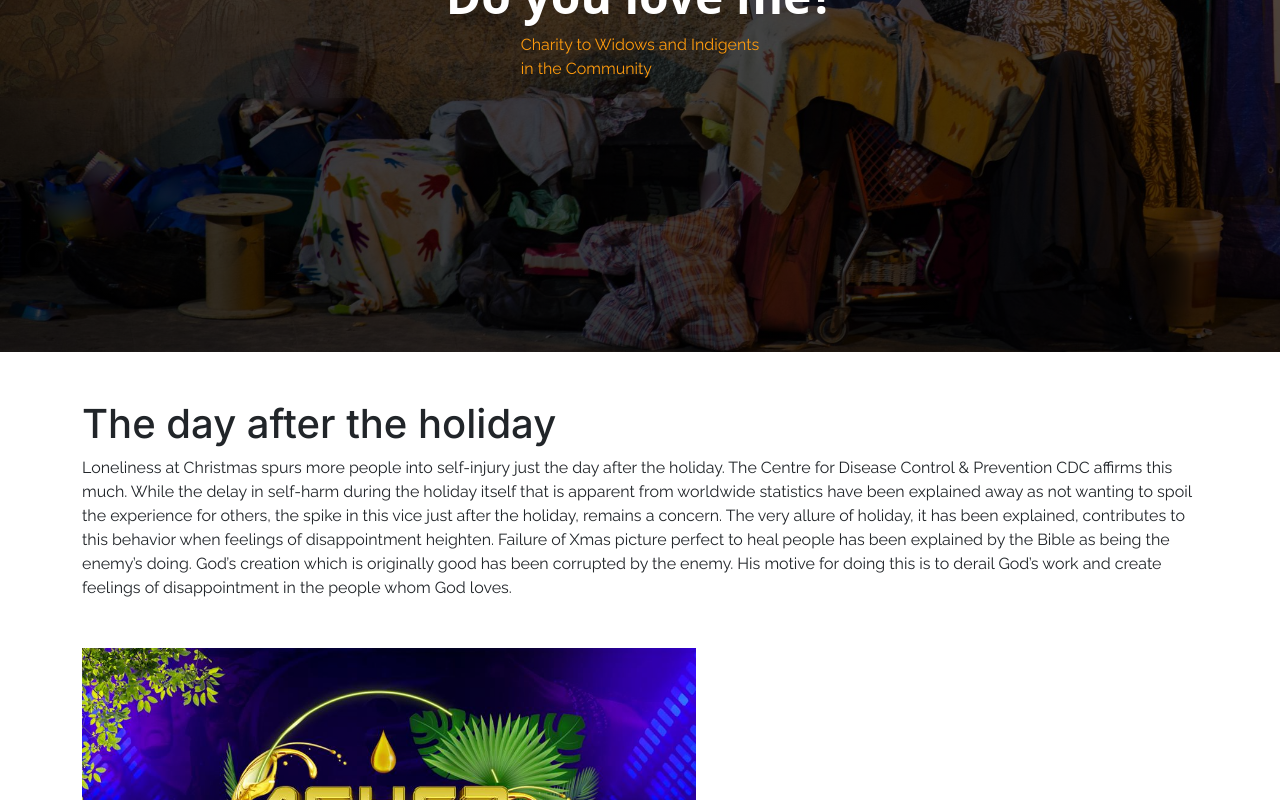
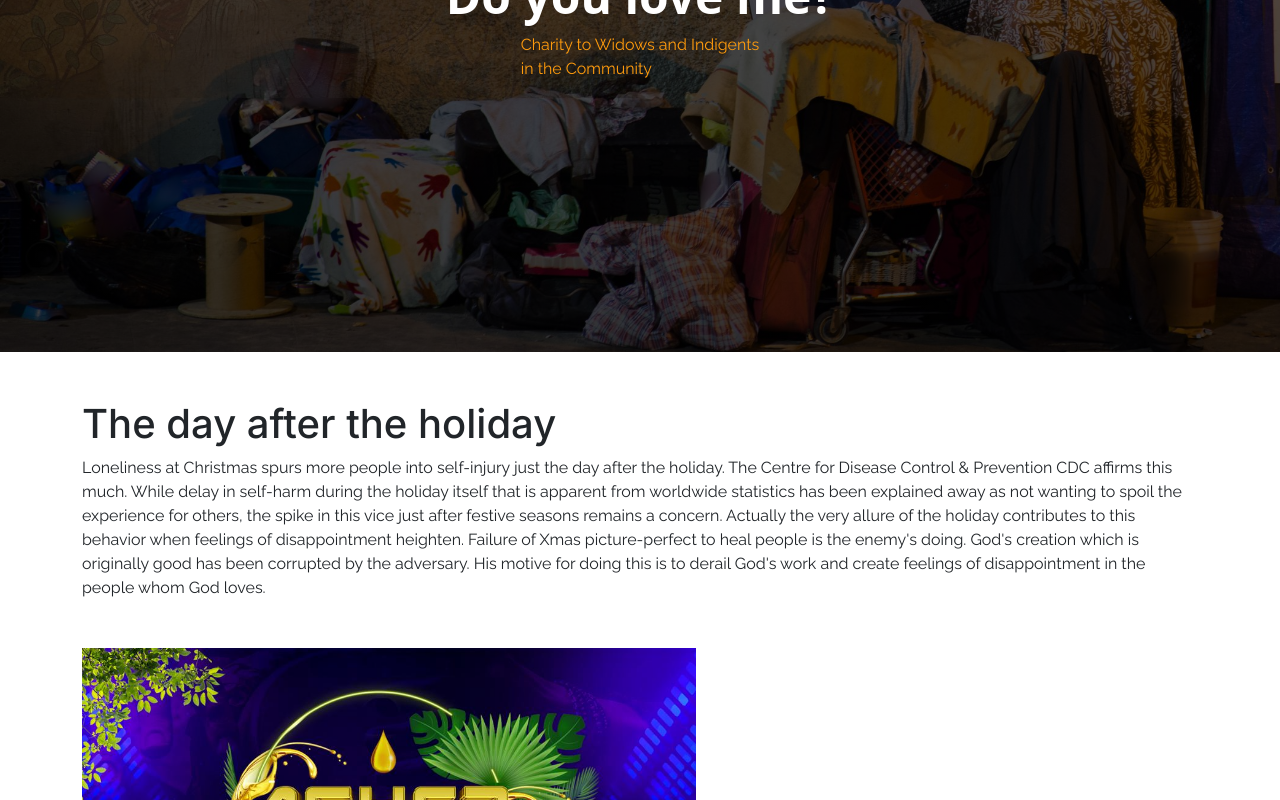
Before and after one commit to Harlloh/concert-landing-page, a React (Vite) app: page /give in a window 1280 px wide. Shown: the part 363-1163 px from the top of the page. Built offline with nearby package versions, Linux system fonts and the light colour scheme.

Commit message:
changed a paragraog in the give page

```diff
--- a/src/components/give/Give.jsx
+++ b/src/components/give/Give.jsx
@@ -54,17 +54,16 @@ export default function Give() {
           <p>
             Loneliness at Christmas spurs more people into self-injury just the
             day after the holiday. The Centre for Disease Control & Prevention
-            CDC affirms this much. While the delay in self-harm during the
-            holiday itself that is apparent from worldwide statistics have been
-            explained away as not wanting to spoil the experience for others,
-            the spike in this vice just after the holiday, remains a concern.
-            The very allure of holiday, it has been explained, contributes to
-            this behavior when feelings of disappointment heighten. Failure of
-            Xmas picture perfect to heal people has been explained by the Bible
-            as being the enemy’s doing. God’s creation which is originally good
-            has been corrupted by the enemy. His motive for doing this is to
-            derail God’s work and create feelings of disappointment in the
-            people whom God loves.
+            CDC affirms this much. While delay in self-harm during the holiday
+            itself that is apparent from worldwide statistics has been explained
+            away as not wanting to spoil the experience for others, the spike in
+            this vice just after festive seasons remains a concern. Actually the
+            very allure of the holiday contributes to this behavior when
+            feelings of disappointment heighten. Failure of Xmas picture-perfect
+            to heal people is the enemy&apos;s doing. God&apos;s creation which is
+            originally good has been corrupted by the adversary. His motive for
+            doing this is to derail God&apos;s work and create feelings of
+            disappointment in the people whom God loves.
           </p>
           <Link to="/">
             <img src={bg3} alt="" className="bg3" />
```
